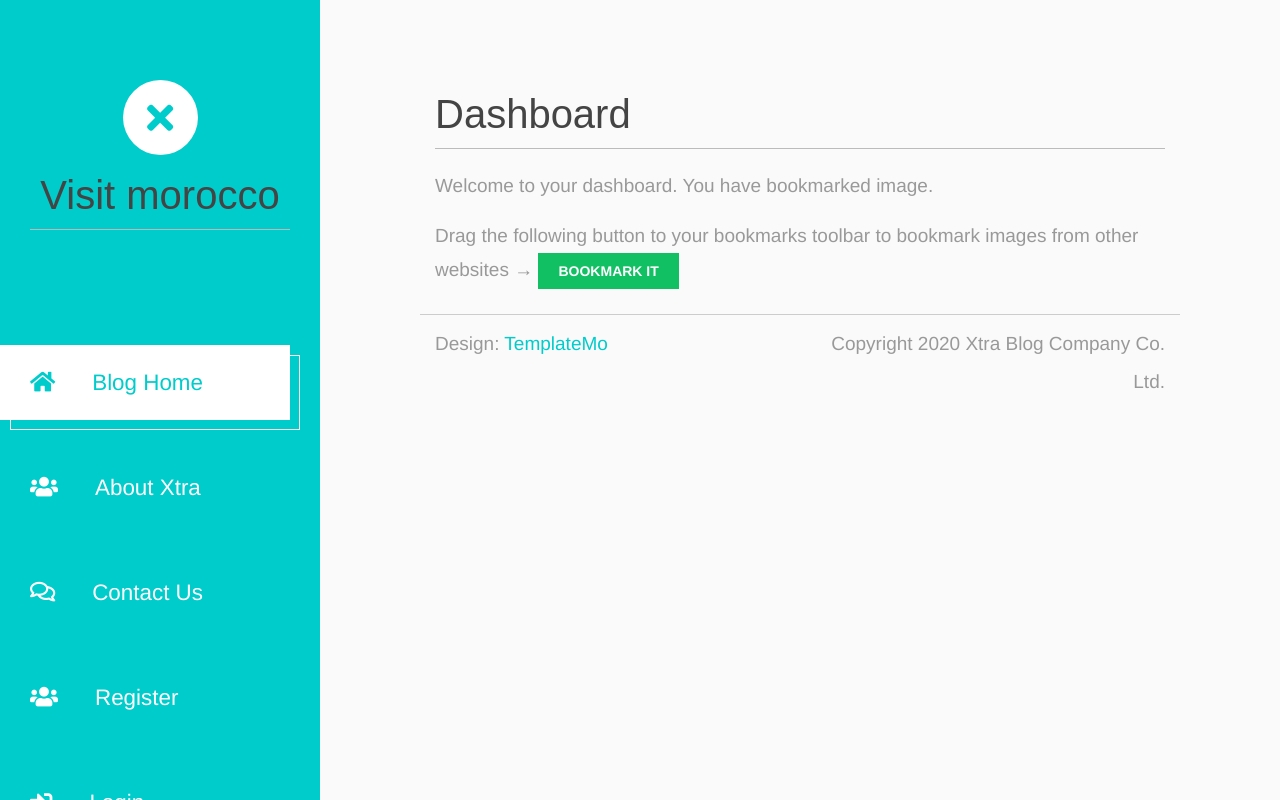
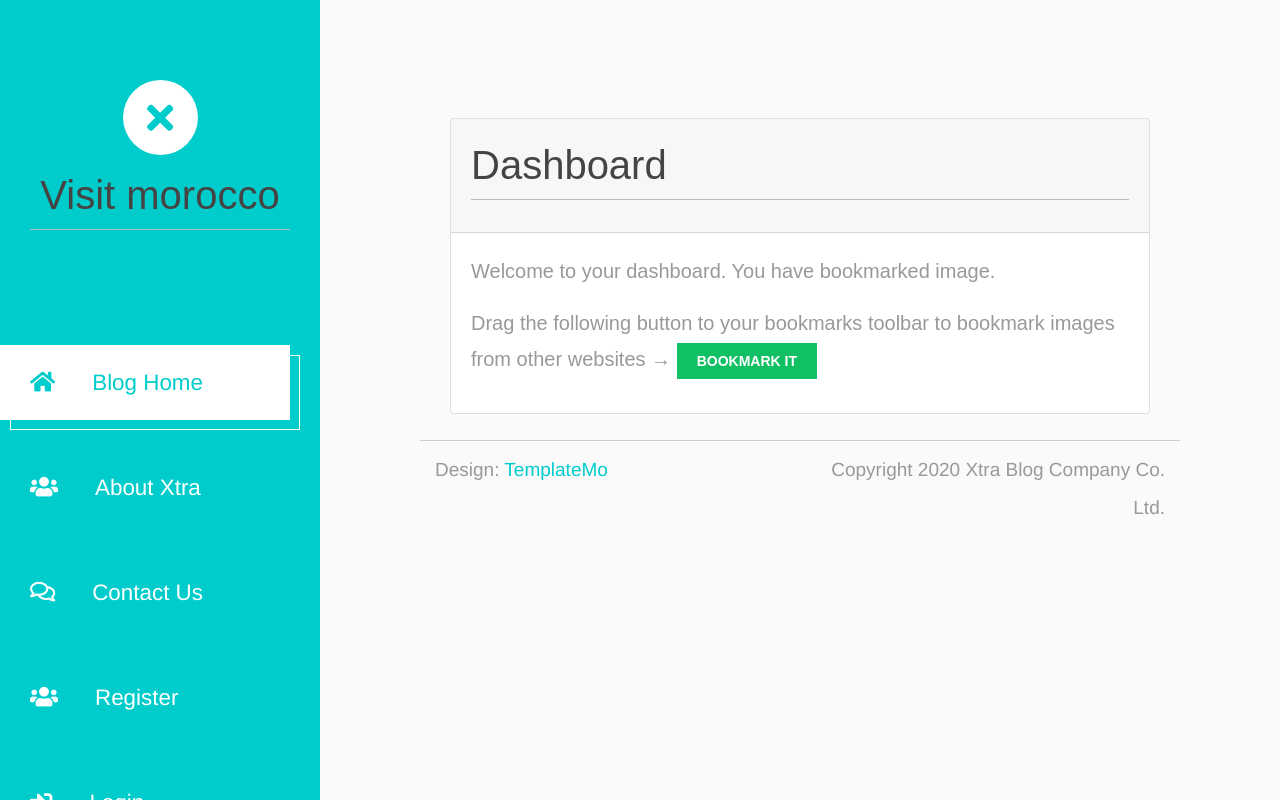
Before and after one commit to mhammed2020/Visit-Morocco-Platform, a Django app: page /account/ in a window 1280 px wide. Run offline with Django 3.2, Linux system fonts and the light colour scheme; some libraries are stand-ins or nearby versions; some web fonts are replaced.

Commit message:
customize dasboard templates

```diff
--- a/templates/accounts/dashboard.html
+++ b/templates/accounts/dashboard.html
@@ -1,10 +1,26 @@
 {% extends "base.html" %}
-{% block title %}Dashboard{% endblock %}
 {% block content %}
-<h1>Dashboard</h1>
 
 
-    {% with total_images_created=request.user.images_created.count %}
+
+<br>
+
+<div class="row">
+
+
+
+	<div class="col">
+		<div class="col-md">
+			<div class="card text text-white  mb-3" id="orders-pending">
+			  	<div class="card-header">
+                    <h1>Dashboard</h1>
+			  	</div>
+			  	<div class="card-body">
+			    	<h5 class="card-title">
+
+
+
+                        {% with total_images_created=request.user.images_created.count %}
 <p>Welcome to your dashboard. You have bookmarked
 {{ total_images_created }} image{{ total_images_created|pluralize }}.</p>
 {% endwith %}
@@ -14,5 +30,11 @@ images from other websites → <a href=""
 class="button">Bookmark it</a></p>
 
 
+                    </h5>
+			  	</div>
+			</div>
+		</div>
+	</div>
+</div>
 
     {% endblock %}
```
